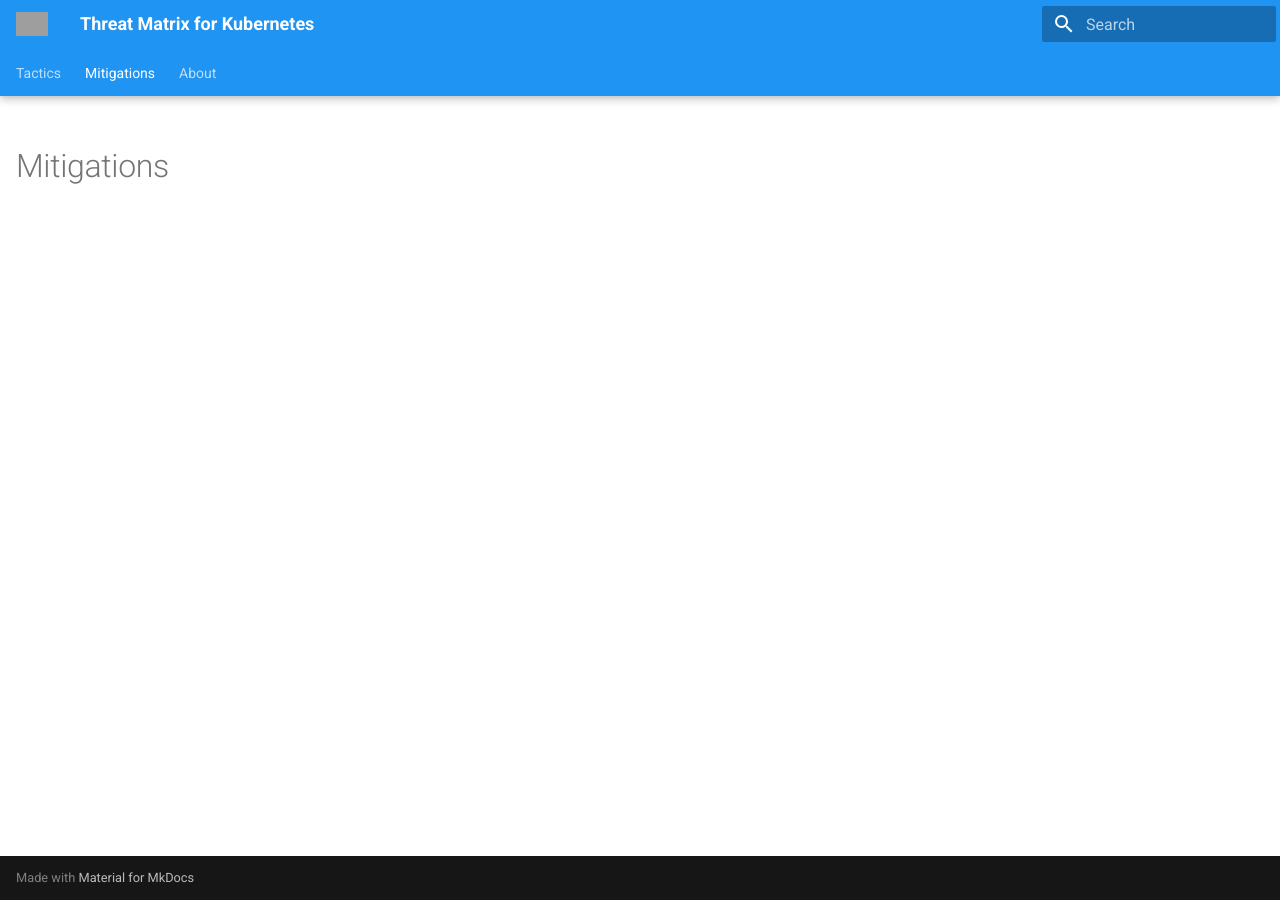
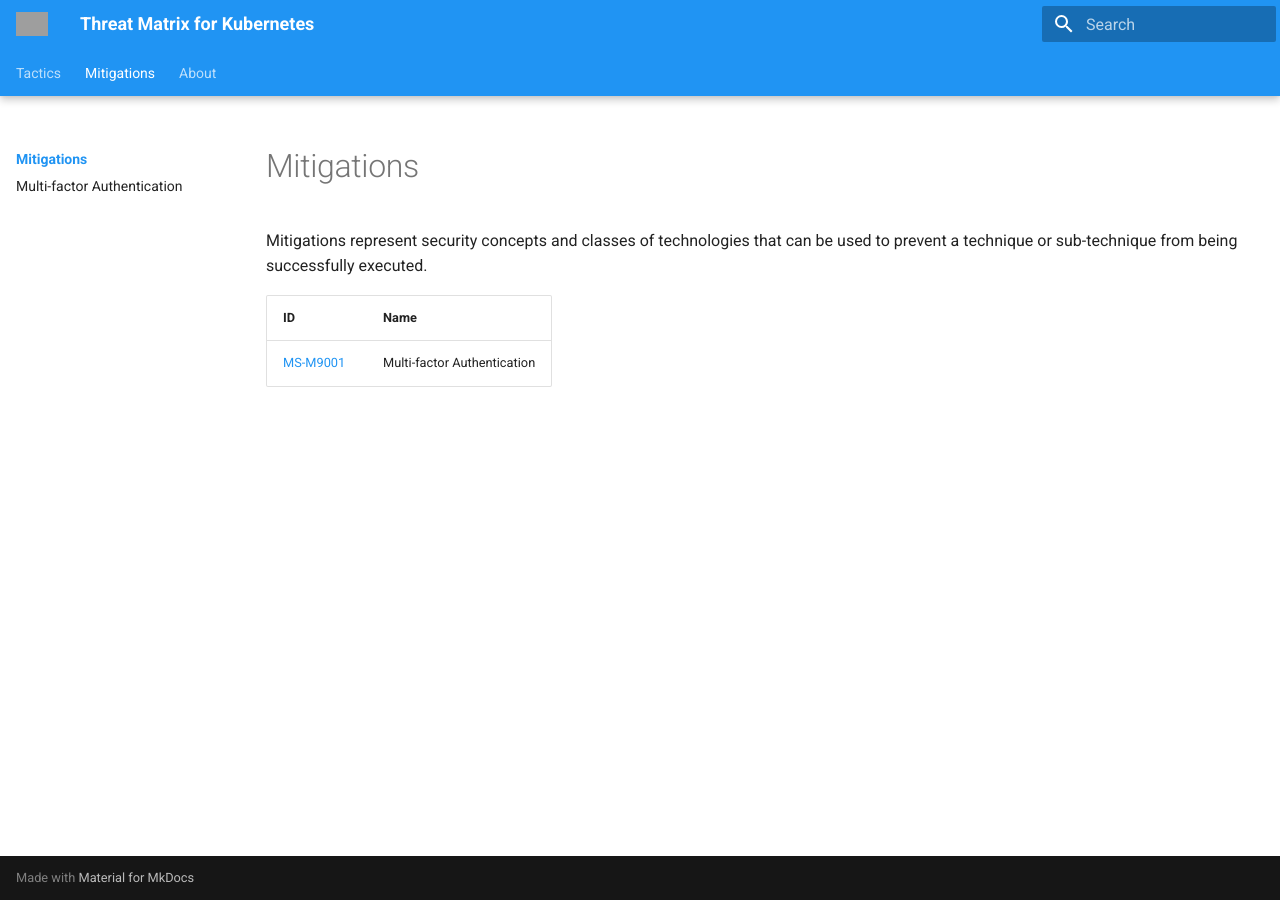
Before and after one commit to microsoft/Threat-Matrix-for-Kubernetes, an MkDocs documentation site: the page built from docs/mitigations/index.md, in a window 1280 px wide. Built offline with MkDocs 1.6.1 and Material for MkDocs 9.7.7, drawn with Linux system fonts in a browser that asks for light colours; grey boxes are pictures that could not be loaded.

Commit message:
added template for mitigations

```diff
--- a/docs/mitigations/index.md
+++ b/docs/mitigations/index.md
@@ -1,8 +1,13 @@
 ---
 hide:
-  - navigation
   - toc
   - footer
 ---
 
 # Mitigations
+
+Mitigations represent security concepts and classes of technologies that can be used to prevent a technique or sub-technique from being successfully executed.
+
+|ID|Name|
+|--|----|
+|[MS-M9001](MS-M9001%20Multi-factor%20Authentication.md)|Multi-factor Authentication|
--- a/mkdocs.yml
+++ b/mkdocs.yml
@@ -88,4 +88,5 @@ nav:
       - 'tactics/Impact/index.md'
   - Mitigations:
     - 'mitigations/index.md'
+    - Multi-factor Authentication: 'mitigations/MS-M9001 Multi-factor Authentication.md'
   - About: 'about.md'
```
Also changed, not shown: docs/mitigations/MS-M9001 Multi-factor Authentication.md (added, +18 -0 lines).
